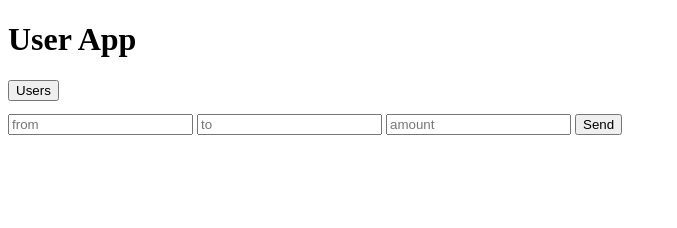
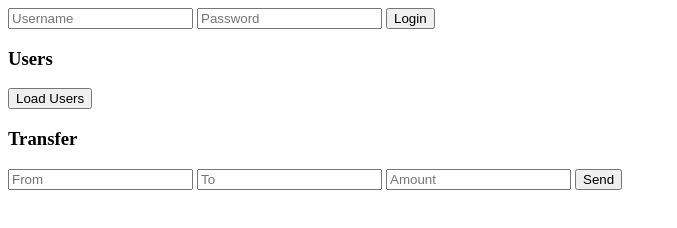
Before and after one commit to qzee-dev/event-driven-mini-bank, a plain HTML site: page frontend/user-app/index.html in a window 1280 px wide. Shown: the whole page, without its empty margins (0-677 px from the left). Drawn offline with Linux system fonts and the light colour scheme.

Commit message:
Update index.html

```diff
--- a/frontend/user-app/index.html
+++ b/frontend/user-app/index.html
@@ -1,34 +1,51 @@
-<!DOCTYPE html>
-<html>
-<body>
-<h1>User App</h1>
+<input id="username" placeholder="Username">
+<input id="password" placeholder="Password">
+<button onclick="login()">Login</button>
 
-<button onclick="loadUsers()">Users</button>
+<h3>Users</h3>
+<button onclick="loadUsers()">Load Users</button>
 <pre id="users"></pre>
 
-<input id="from" placeholder="from">
-<input id="to" placeholder="to">
-<input id="amount" placeholder="amount">
+<h3>Transfer</h3>
+<input id="from" placeholder="From">
+<input id="to" placeholder="To">
+<input id="amount" placeholder="Amount">
 <button onclick="transfer()">Send</button>
 
 <script>
+let TOKEN = "";
+
+async function login(){
+  const res = await fetch("http://localhost:8080/api/login", {
+    method:"POST",
+    headers:{"Content-Type":"application/json"},
+    body:JSON.stringify({ username: username.value, password: password.value })
+  });
+  const data = await res.json();
+  TOKEN = data.token;
+  alert("Logged in!");
+}
+
 async function loadUsers(){
-  const res=await fetch("http://localhost:3000/users");
+  const res = await fetch("http://localhost:8080/api/users", {
+    headers: { Authorization: "Bearer " + TOKEN }
+  });
   users.innerText=JSON.stringify(await res.json(),null,2);
 }
 
 async function transfer(){
-  await fetch("http://localhost:3000/transfer",{
+  await fetch("http://localhost:8080/api/transfer", {
     method:"POST",
-    headers:{"Content-Type":"application/json"},
+    headers:{
+      "Content-Type":"application/json",
+      "Authorization":"Bearer "+TOKEN
+    },
     body:JSON.stringify({
       from:Number(from.value),
       to:Number(to.value),
       amount:Number(amount.value)
     })
   });
-  alert("Processing");
+  alert("Processing...");
 }
 </script>
-</body>
-</html>
```
